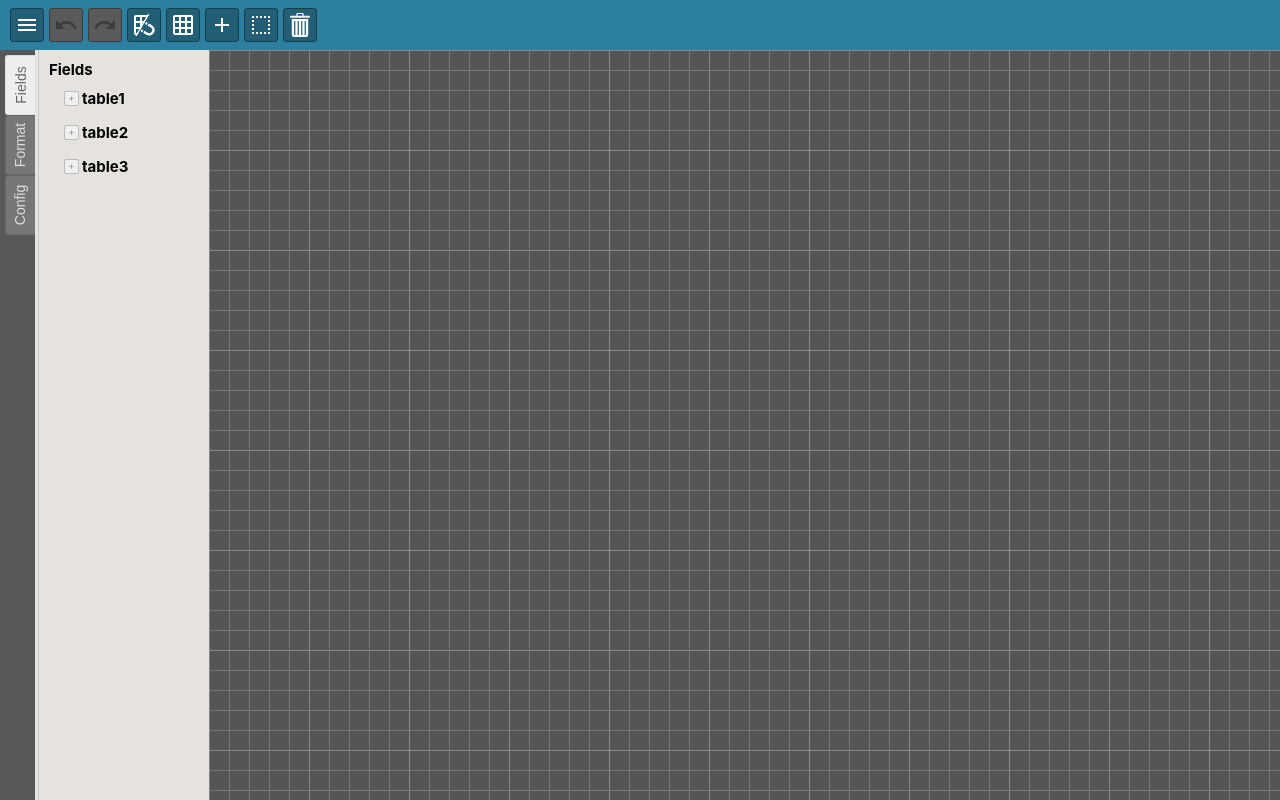
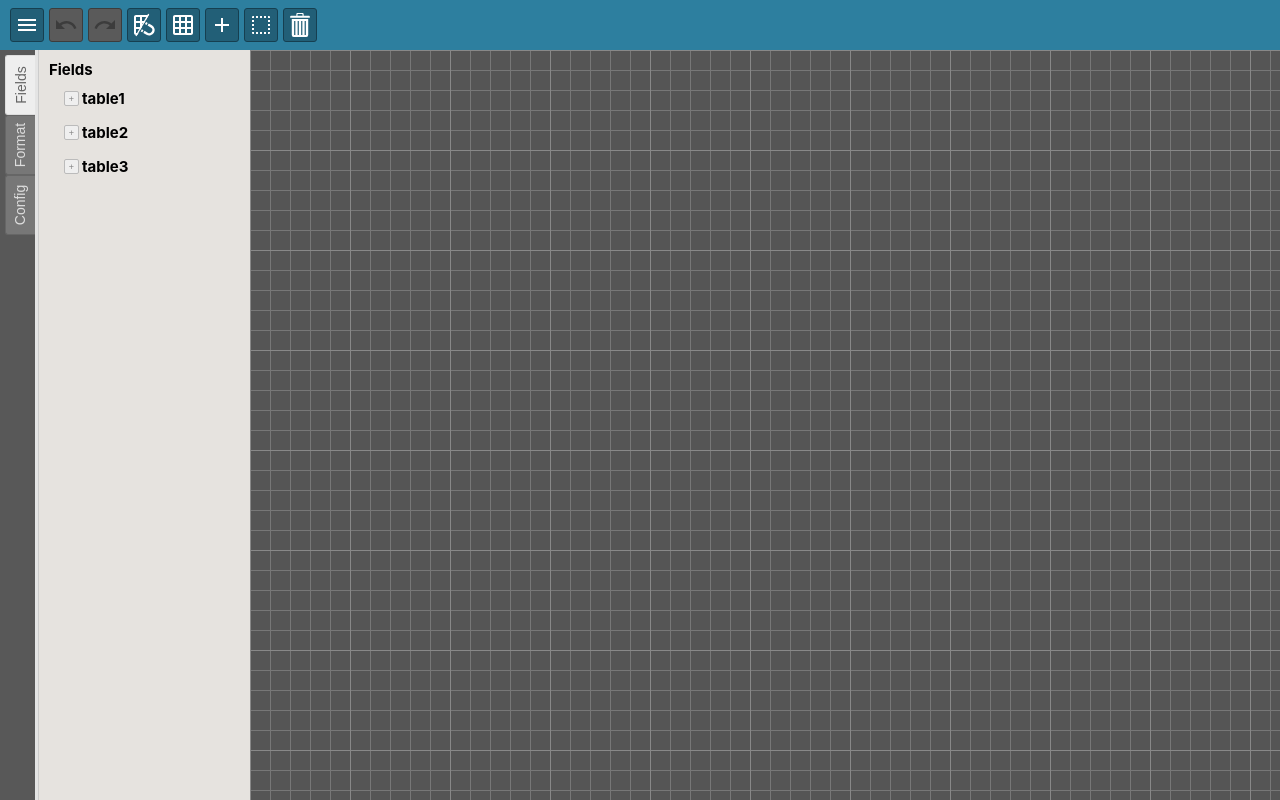
Before and after one commit to olgamirete/bi-web, a React (Create React App) app: page / in a window 1280 px wide. Built offline with nearby package versions, Linux system fonts and the light colour scheme.

Commit message:
just for the looks

```diff
--- a/src/components/side-panel/SidePanel.css
+++ b/src/components/side-panel/SidePanel.css
@@ -10,12 +10,13 @@
     /* justify-content: center; */
     /* box-sizing: content-box; */
 }
-
+.side-panel .sections-container {
+    /* display: none; */
+    width: 30vw;
+    min-width: 150px;
+}
 .side-panel.hide {
     width: 38px;
-}
-.side-panel.hide .sections-container {
-    /* display: none; */
 }
 
 .side-panel .buttons-container {
```
